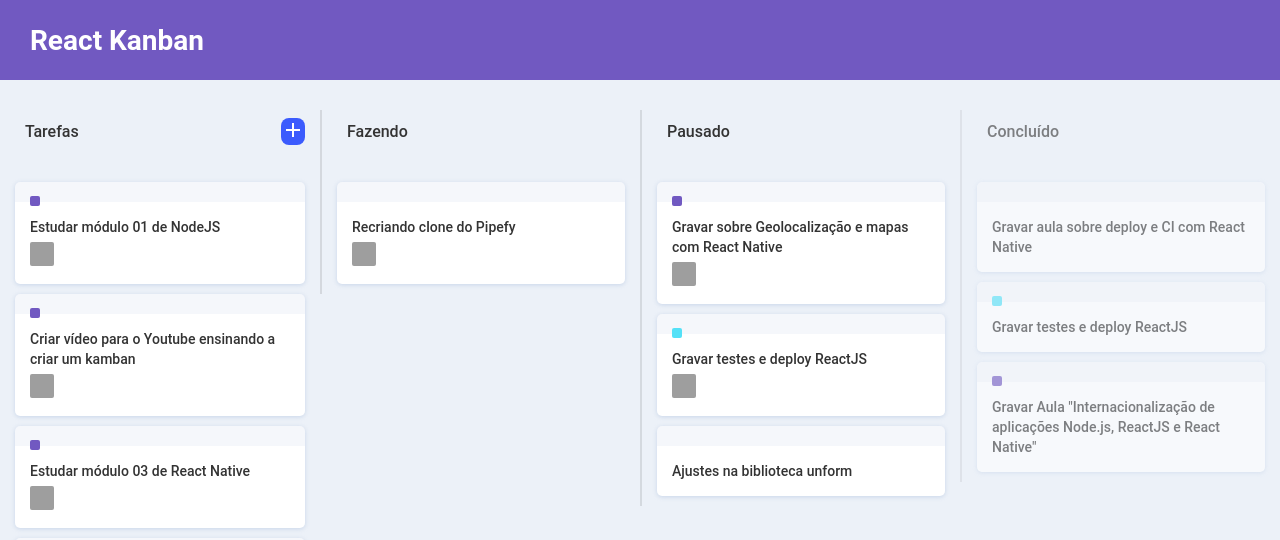
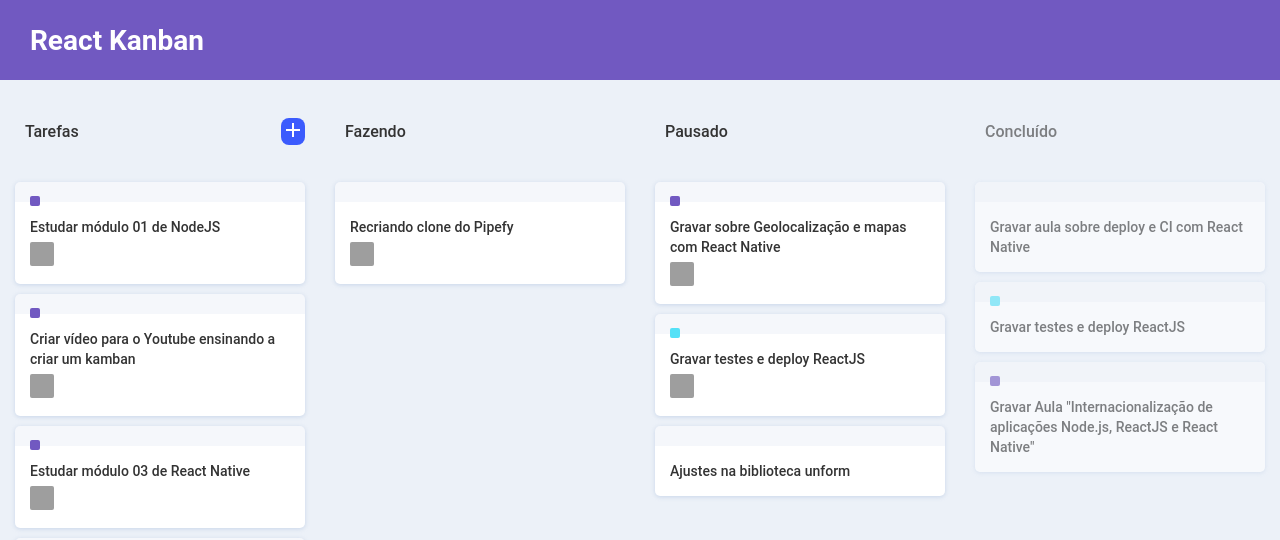
Before and after one commit to Magicianred/Kanban-Board-React, a React (Create React App) app: page / in a window 1280 px wide. Shown: the top 540 px of the page. Built offline with nearby package versions, Linux system fonts and the light colour scheme; grey boxes are pictures that could not be loaded.

Commit message:
Remove arquivos inuteis

```diff
--- a/src/components/List/styles.js
+++ b/src/components/List/styles.js
@@ -7,10 +7,6 @@ export const Container = styled.div`
     flex: 0 0 320px;
     opacity: ${props => props.done ? 0.6 : 1};
 
-
-    & + div {
-        border-left: 2px solid rgba(0, 0, 0, 0.1)
-    }
 
     header {
         display: flex;
```
